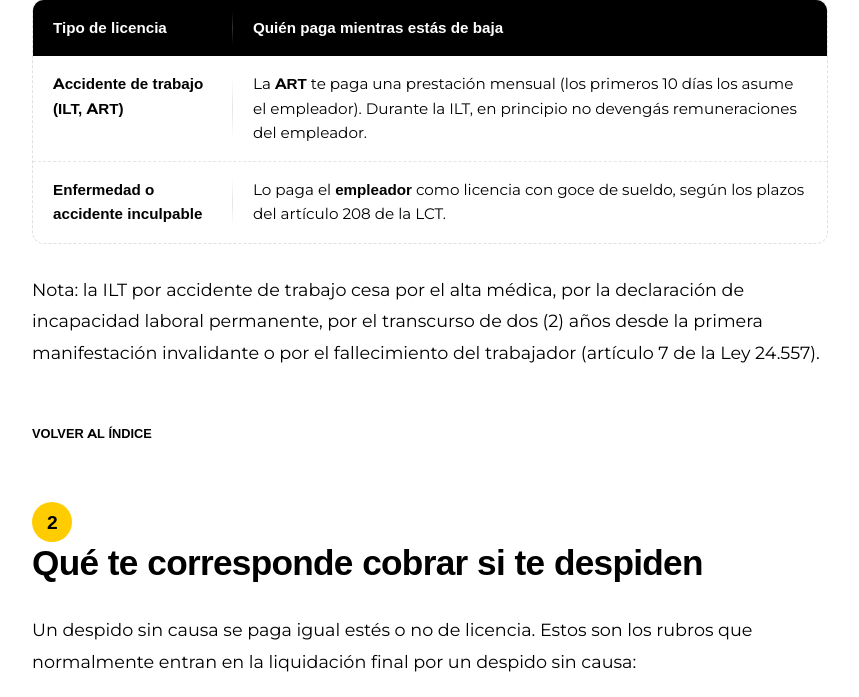
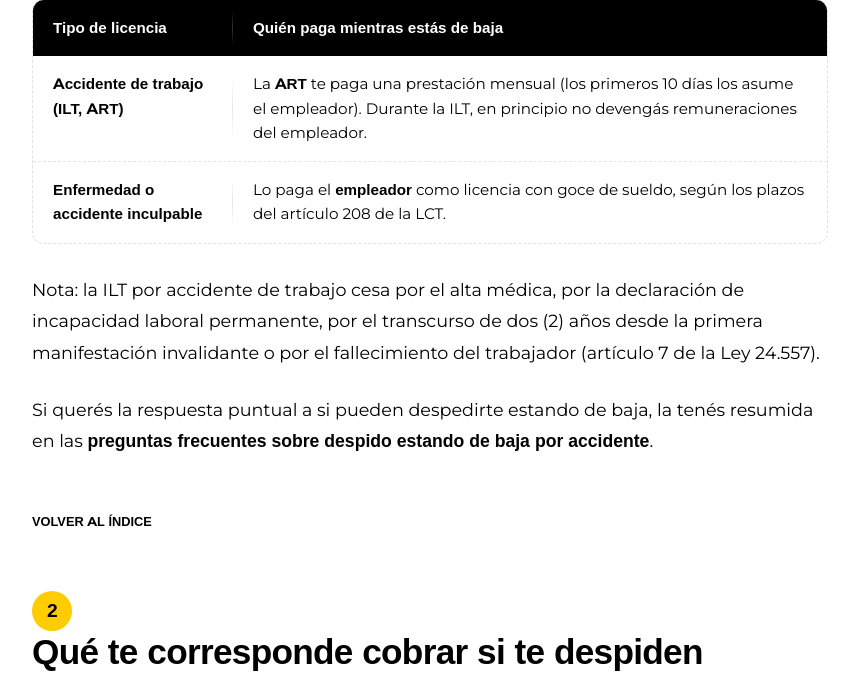
Before and after one commit to diegodpozo/derechosart, a PHP site: page /blog/despido-con-licencia-por-accidente-de-trabajo in a window 1280 px wide. Shown: the part 1472-2169 px from the top of the page, without its empty margins (32-891 px from the left). Run offline with PHP 8.4, Linux system fonts and the light colour scheme; some libraries are stand-ins or nearby versions.

Commit message:
BLOG DE DESPIDO CON LICENCIA: ENLACE CRUZADO CON FAQ

```diff
--- a/public_html/vistas/paginas/blog-despido-con-licencia-por-accidente.php
+++ b/public_html/vistas/paginas/blog-despido-con-licencia-por-accidente.php
@@ -97,6 +97,7 @@
                         </div>
                     </div>
                     <p class="mt-20 fs-09 txt-gris-medio italic">Nota: la ILT por accidente de trabajo cesa por el alta médica, por la declaración de incapacidad laboral permanente, por el transcurso de dos (2) años desde la primera manifestación invalidante o por el fallecimiento del trabajador (artículo 7 de la <a href="https://servicios.infoleg.gob.ar/infolegInternet/anexos/25000-29999/27971/norma.htm" style="color:inherit;text-decoration:none;" target="_blank" rel="noopener">Ley 24.557</a>).</p>
+                    <p class="mt-20 fs-09">Si querés la respuesta puntual a si pueden despedirte estando de baja, la tenés resumida en las <a href="<?= BASE_URL ?>preguntas-frecuentes/juicio-laboral/me-pueden-despedir-mientras-estoy-de-baja-por-un-accidente-de-trabajo" style="color:inherit;text-decoration:none;"><strong>preguntas frecuentes sobre despido estando de baja por accidente</strong></a>.</p>
                     <a href="#que-es-guia" class="link-volver-indice mt-30"><?= render_icon('arrow-up') ?> Volver al índice</a>
                 </div>
 
@@ -282,8 +283,8 @@
 
                     <div class="lista-faq-blog">
                         <details class="mb-20 bg-gris p-25 border-radius-15">
-                            <summary class="fw-700 pointer">¿Me pueden despedir mientras estoy de licencia por un accidente de trabajo?</summary>
-                            <p class="mt-15 fs-09">Sí. En el régimen general no hay una estabilidad que garantice el puesto, pero el empleador debe pagar la indemnización por despido. Además, si el despido se vincula a tu accidente o a tus secuelas, puede considerarse discriminatorio y sumar el agravante del art. 245 bis de la LCT.</p>
+                            <summary class="fw-700 pointer">¿Es legal que te despidan estando de licencia por ART?</summary>
+                            <p class="mt-15 fs-09">Es legal en el sentido de que el régimen general no te garantiza el puesto de por vida, pero el empleador debe pagar la indemnización por despido y, si el despido se relaciona con tu accidente o con las secuelas que te dejó, puede tratarse de un despido discriminatorio que sume el agravante del art. 245 bis de la LCT. Tenés el detalle en las <a href="<?= BASE_URL ?>preguntas-frecuentes/juicio-laboral/me-pueden-despedir-mientras-estoy-de-baja-por-un-accidente-de-trabajo" style="color:inherit;text-decoration:none;">preguntas frecuentes sobre el despido estando de baja</a>.</p>
                         </details>
 
                         <details class="mb-20 bg-gris p-25 border-radius-15">
--- a/public_html/vistas/paginas/faq_categorias/juicio-laboral.php
+++ b/public_html/vistas/paginas/faq_categorias/juicio-laboral.php
@@ -515,7 +515,8 @@ return array (
 <p>📌 Despido discriminatorio: si el despido está vinculado a tu accidente o a las secuelas que te dejó (por ejemplo, por la discapacidad o los caracteres físicos que te quedaron), puede encuadrarse como un acto de discriminación. En ese caso, además de la indemnización por despido, podés reclamar el agravamiento del artículo 245 bis de la LCT (incorporado por la Ley 27.742), que prevé un aumento de entre el 50% y el 100% de la indemnización por antigüedad según la gravedad del caso, siempre que se acredite el origen discriminatorio.</p>
 <p>📌 Qué no tenés que hacer: no firmes la renuncia ni aceptes un acuerdo sin asesorarte. Cualquier papel firmado bajo presión puede complicar tu reclamo. Conservá los certificados médicos, los partes de la ART y todas las comunicaciones con el empleador.</p>
 <p>📌 Qué sí conviene hacer: juntá las pruebas del despido (la notificación, mails, mensajes o testigos), intimá por escrito si hace falta (los telegramas laborales son gratuitos) y consultá con un abogado para definir la estrategia, porque las vías para reclamar dependen del momento del alta y de si la contingencia fue reconocida.</p>
-<p>📌 En el estudio te asesoramos sin cargo: si te despidieron estando de baja, escribinos y evaluamos tu caso en el momento.</p>',
+<p>📌 En el estudio te asesoramos sin cargo: si te despidieron estando de baja, escribinos y evaluamos tu caso en el momento.</p>
+<p>📚 <strong>Guía completa:</strong> si querés el paso a paso (qué rubros te corresponden, qué hacer primero y qué errores evitar), leé nuestra guía <a href="https://derechosart.com.ar/blog/despido-con-licencia-por-accidente-de-trabajo" class="txt-amarillo">despido con licencia por accidente de trabajo: qué hacer</a>.</p>',
     'definiciones_relacionadas' =>
     array (
     ),
```
